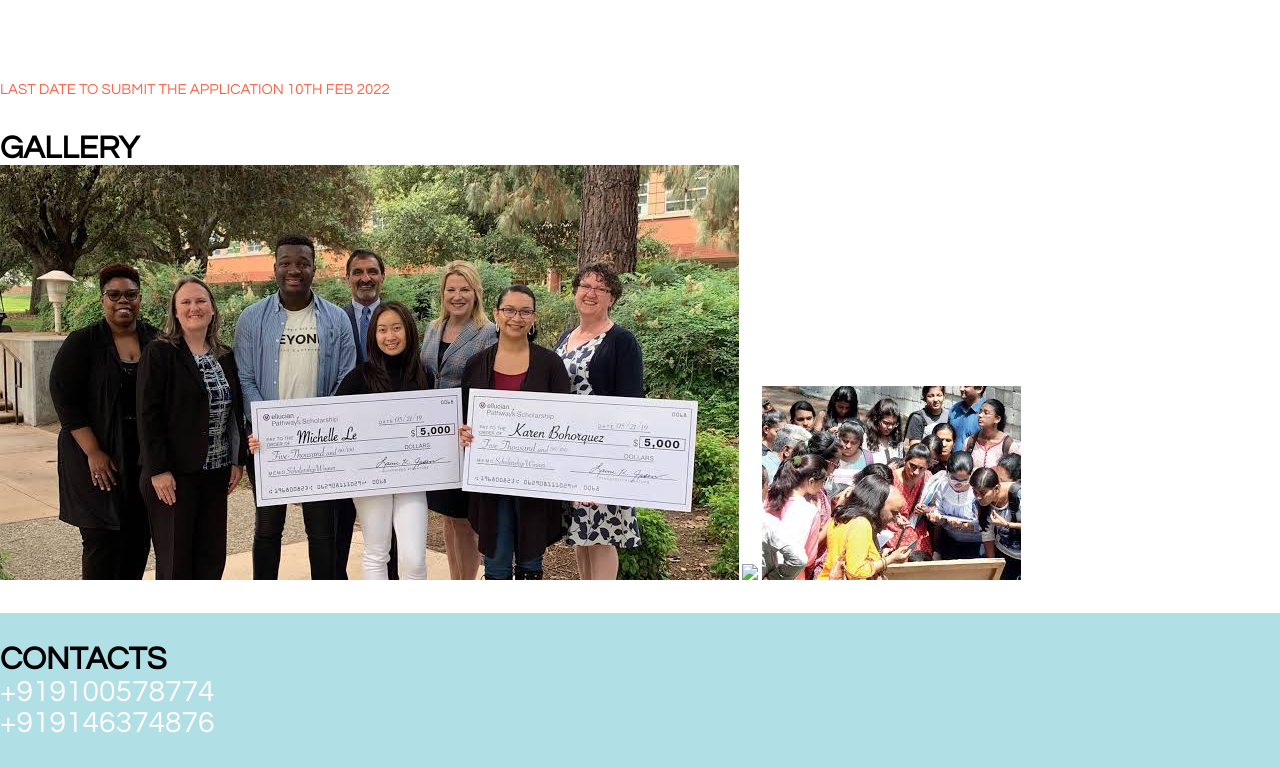
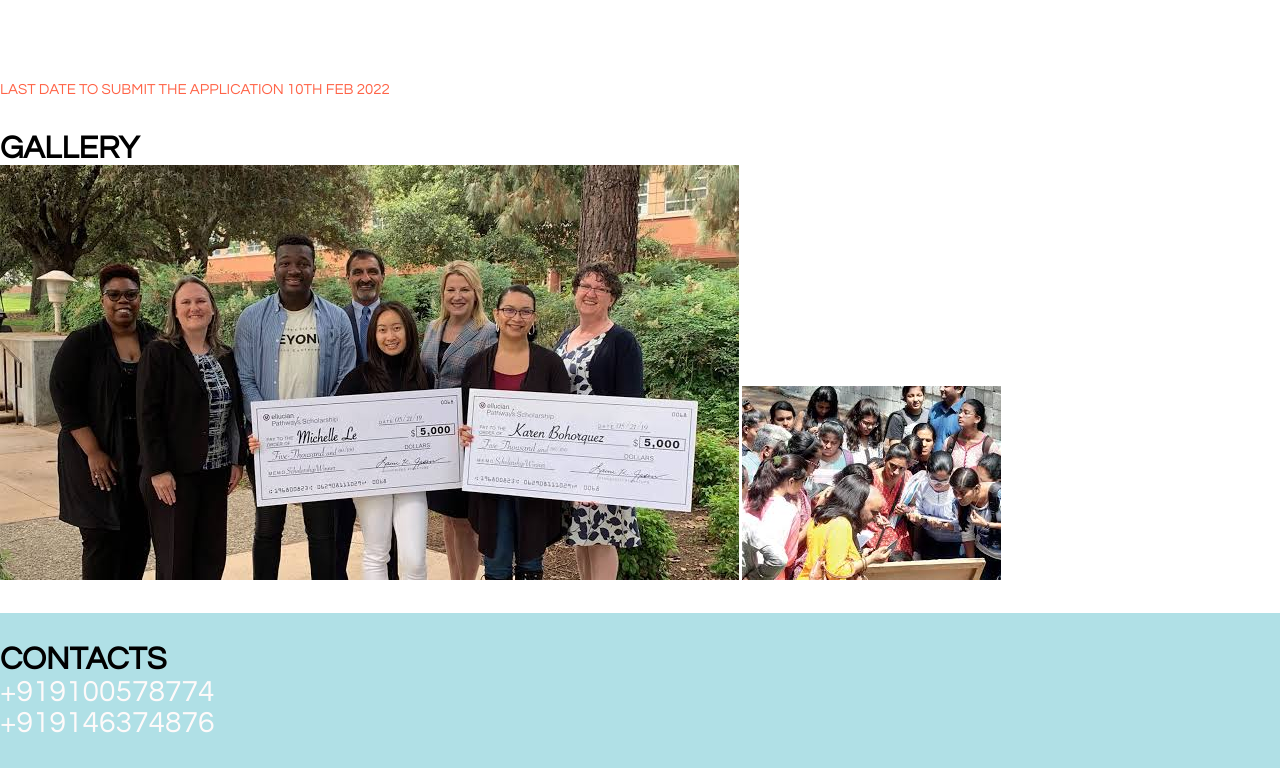
Before and after one commit to MadhuriMulagapaka/pro, a plain HTML site: page index.html in a window 1280 px wide. Shown: the part 1023-1791 px from the top of the page. Drawn offline with Linux system fonts and the light colour scheme; files whose address does not match are found by name.

Commit message:
Update index.html

```diff
--- a/index.html
+++ b/index.html
@@ -37,7 +37,6 @@
         <div class="don">
             <h1> <b>GALLERY </b> </h1>
             <img src="im/a1.png ">
-            <img src="im/a2.pmg">
             <img src="im/a3.png">
 
         </div>
```
